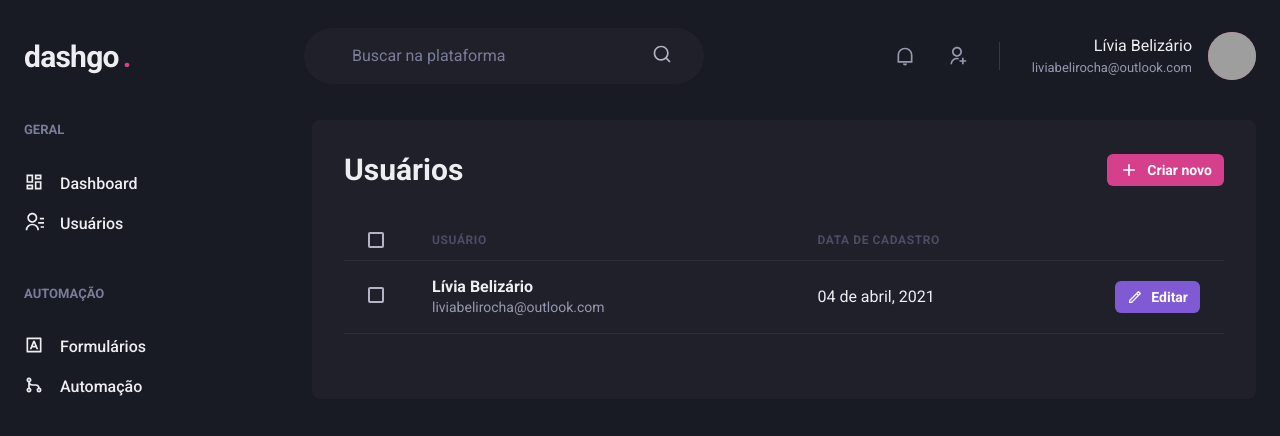
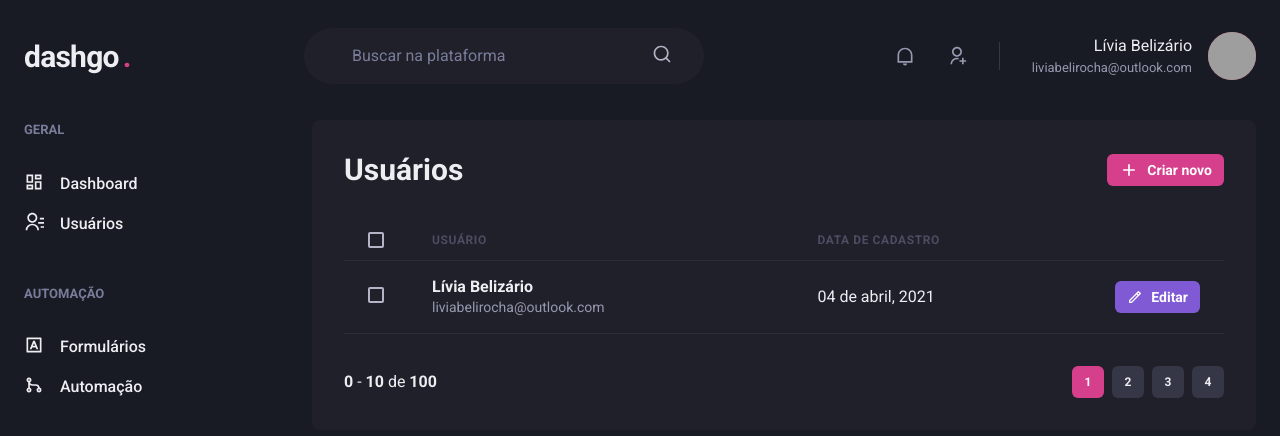
Before and after one commit to liviabelirocha/dashgo, a Next.js app: page /users in a window 1280 px wide. Shown: the top 436 px of the page. Built offline with nearby package versions, Linux system fonts and the light colour scheme; grey boxes are pictures that could not be loaded.

Commit message:
feat pagination component

```diff
--- /dev/null
+++ b/src/components/Pagination.tsx
@@ -0,0 +1,56 @@
+import { Box, Button, Stack } from "@chakra-ui/react";
+
+export function Pagination() {
+  return (
+    <Stack
+      direction="row"
+      mt="8"
+      justify="space-between"
+      align="center"
+      spacing="6"
+    >
+      <Box>
+        <strong>0</strong> - <strong>10</strong> de <strong>100</strong>
+      </Box>
+      <Stack direction="row" spacing="2">
+        <Button
+          size="sm"
+          fontSize="xs"
+          width="4"
+          colorScheme="pink"
+          disabled
+          _disabled={{ bgColor: "pink.500", cursor: "default" }}
+        >
+          1
+        </Button>
+        <Button
+          size="sm"
+          fontSize="xs"
+          width="4"
+          bg="gray.700"
+          _hover={{ bg: "gray.500" }}
+        >
+          2
+        </Button>
+        <Button
+          size="sm"
+          fontSize="xs"
+          width="4"
+          bg="gray.700"
+          _hover={{ bg: "gray.500" }}
+        >
+          3
+        </Button>
+        <Button
+          size="sm"
+          fontSize="xs"
+          width="4"
+          bg="gray.700"
+          _hover={{ bg: "gray.500" }}
+        >
+          4
+        </Button>
+      </Stack>
+    </Stack>
+  );
+}
--- a/src/pages/users/index.tsx
+++ b/src/pages/users/index.tsx
@@ -17,6 +17,7 @@ import { RiAddLine, RiPencilLine } from "react-icons/ri";
 
 import { Header } from "../../components/Header";
 import { Sidebar } from "../../components/Sidebar";
+import { Pagination } from "../../components/Pagination";
 
 export default function UserList() {
   return (
@@ -82,6 +83,8 @@ export default function UserList() {
               </Tr>
             </Tbody>
           </Table>
+
+          <Pagination />
         </Box>
       </Flex>
     </Box>
```
